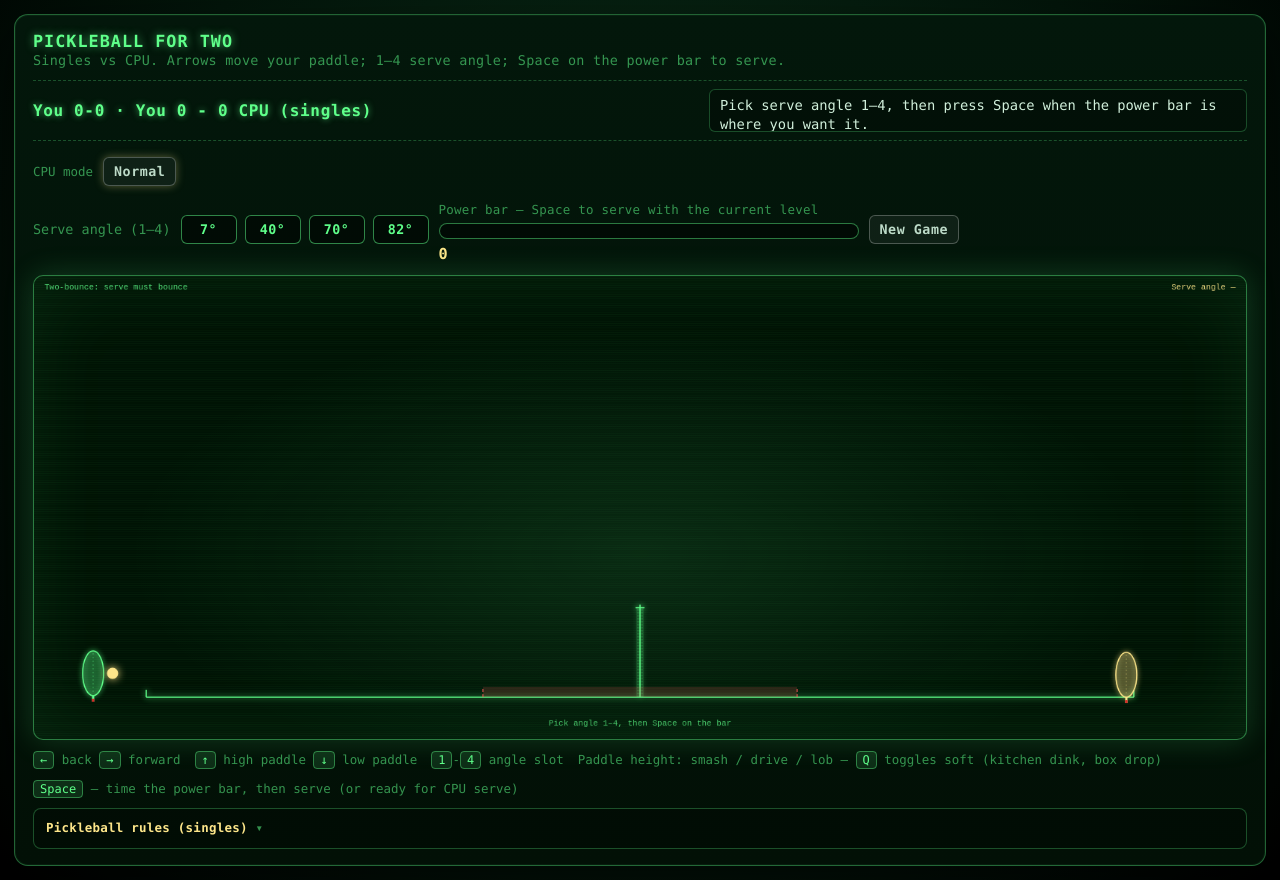
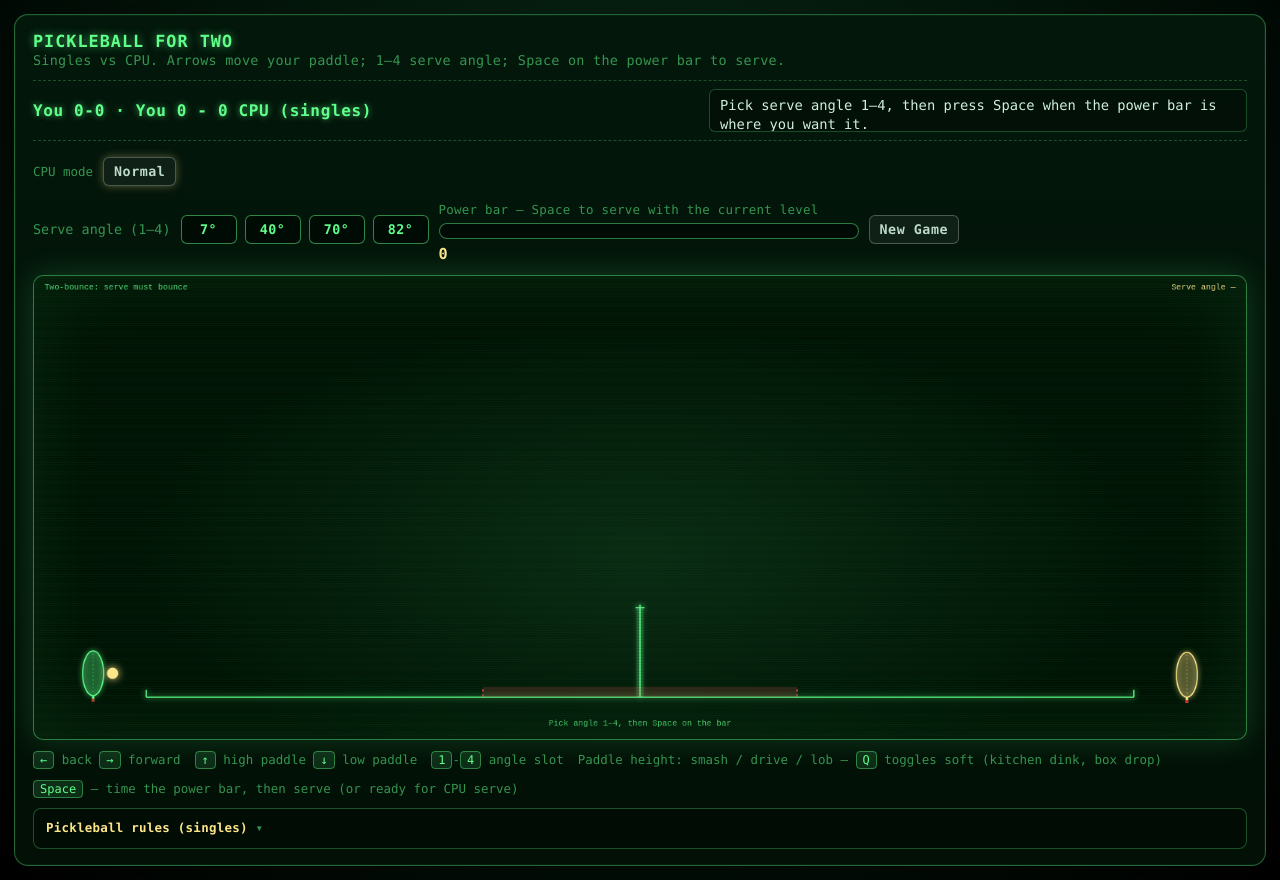
Before and after one commit to hoangnhavo17/pickleball-for-two, a website with bundled scripts: page src/index.html in a window 1280 px wide. Built offline with nearby package versions, Linux system fonts and the light colour scheme; files whose address does not match are found by name.

Commit message:
Keep receivers behind baseline until serve and update README.
Clamp player and CPU to behind-baseline strips while awaiting serve; link itch.io and GitHub Pages; drop local play instructions from README.

Co-authored-by: Cursor <cursoragent@cursor.com>

```diff
--- a/src/game/game.js
+++ b/src/game/game.js
@@ -26,7 +26,6 @@ import {
   PADDLE_REACH_BOTTOM,
   PADDLE_REACH_TOP,
   PADDLE_PLAY_W,
-  PLAYER_BASE_X,
   PLAYER_RALLY_MAX_X,
   PLAYER_RALLY_MIN_X,
   PLAYER_SERVE_MAX_X,
@@ -609,13 +608,8 @@ function updateCpu() {
   const idleStepY = idleStep * (CPU_VERTICAL_SPEED / CPU_SPEED);
 
   if (state.awaitingServe) {
-    if (state.server === "cpu") {
-      cpu.x += clamp(CPU_SERVE_DEFAULT_X - cpu.x, -idleStep, idleStep);
-      cpu.x = clamp(cpu.x, CPU_SERVE_MIN_X, CPU_SERVE_MAX_X);
-    } else {
-      cpu.x += clamp(CPU_BASE_X - cpu.x, -idleStep, idleStep);
-      cpu.x = clamp(cpu.x, CPU_RALLY_MIN_X, CPU_RALLY_MAX_X);
-    }
+    cpu.x += clamp(CPU_SERVE_DEFAULT_X - cpu.x, -idleStep, idleStep);
+    cpu.x = clamp(cpu.x, CPU_SERVE_MIN_X, CPU_SERVE_MAX_X);
     const dyIdle = (GROUND_Y - PADDLE_PLAY_H / 2) - cpu.y;
     cpu.y += clamp(dyIdle, -idleStepY, idleStepY);
     const minServeY = state.server === "cpu" ? SERVE_PADDLE_REACH_TOP : PADDLE_REACH_TOP;
@@ -725,13 +719,8 @@ function updatePlayerInput() {
     let minX;
     let maxX;
     if (state.awaitingServe) {
-      if (state.server === "player") {
-        minX = PLAYER_SERVE_MIN_X;
-        maxX = PLAYER_SERVE_MAX_X;
-      } else {
-        minX = PLAYER_RALLY_MIN_X;
-        maxX = PLAYER_RALLY_MAX_X;
-      }
+      minX = PLAYER_SERVE_MIN_X;
+      maxX = PLAYER_SERVE_MAX_X;
     } else {
       minX = PLAYER_RALLY_MIN_X;
       maxX = PLAYER_RALLY_MAX_X;
--- a/src/index.html
+++ b/src/index.html
@@ -72,6 +72,7 @@
           <h3>Serve &amp; two-bounce</h3>
           <ul>
             <li>Angle <kbd>1</kbd>–<kbd>4</kbd>, then <kbd>Space</kbd> on the power bar.</li>
+            <li><strong>Before the serve:</strong> server and receiver stay behind their baseline until the ball is struck.</li>
             <li><strong>Two-bounce:</strong> serve bounces on receiver's side; return bounces on server's side. No volleys until both (HUD).</li>
             <li><strong>Serve fault:</strong> first bounce in opponent's <strong>kitchen</strong>.</li>
           </ul>
--- a/src/sim/serve.js
+++ b/src/sim/serve.js
@@ -7,13 +7,11 @@
  */
 
 import {
-  CPU_BASE_X,
   CPU_SERVE_DEFAULT_X,
   CPU_SERVE_DISPLAY_POWER_MAX,
   CPU_SERVE_DISPLAY_POWER_MIN,
   GROUND_Y,
   PADDLE_PLAY_H,
-  PLAYER_BASE_X,
   PLAYER_SERVE_DEFAULT_X,
   PADDLE_PLAY_W,
   POWER_MAX,
@@ -36,12 +34,12 @@ export function resetServePositions(state, player, cpu) {
   if (state.server === "player") {
     player.x = PLAYER_SERVE_DEFAULT_X;
     player.y = y0;
-    cpu.x = CPU_BASE_X;
+    cpu.x = CPU_SERVE_DEFAULT_X;
     cpu.y = y0;
   } else {
     cpu.x = CPU_SERVE_DEFAULT_X;
     cpu.y = y0;
-    player.x = PLAYER_BASE_X;
+    player.x = PLAYER_SERVE_DEFAULT_X;
     player.y = y0;
   }
 }
```
Also changed, not shown: README.md.
